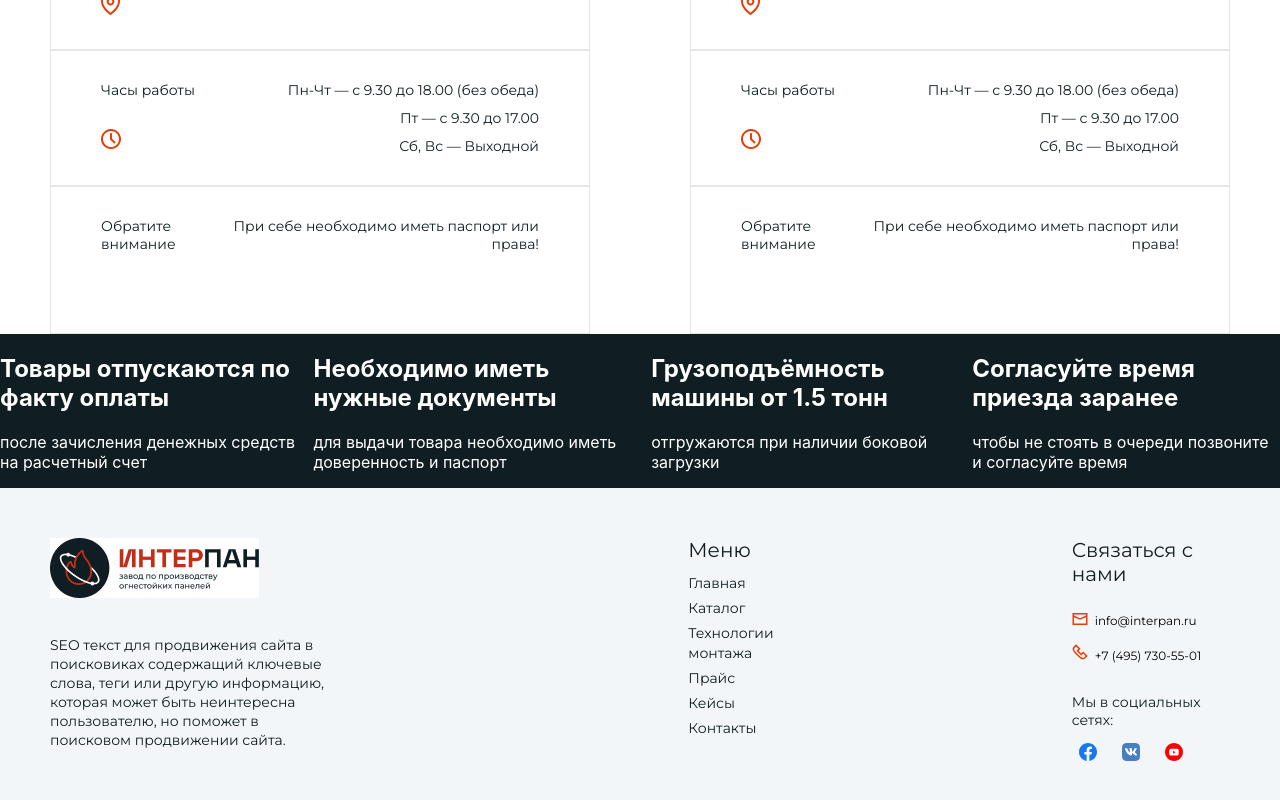
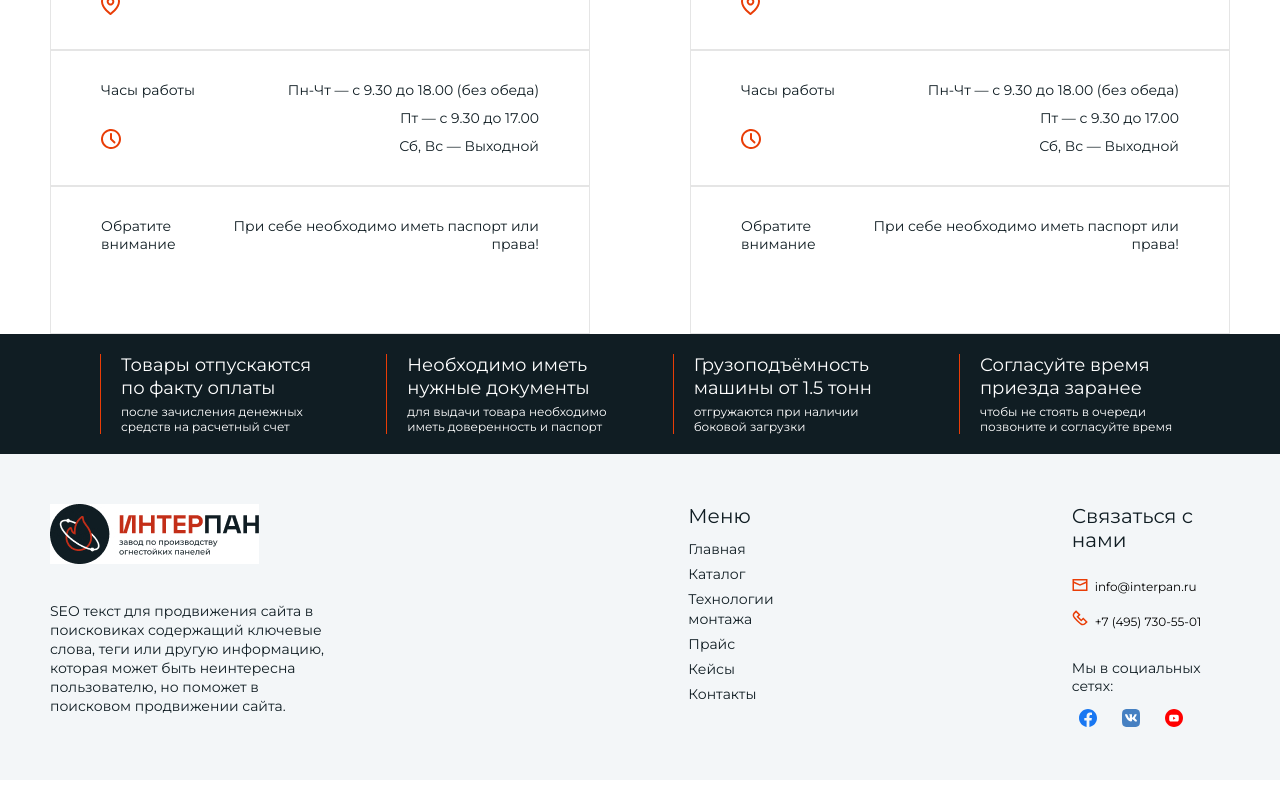
Before and after one commit to Ilya26071995/new, a React app: page /contacts in a window 1280 px wide. Shown: the part 1243-2043 px from the top of the page. Built offline with nearby package versions, Linux system fonts and the light colour scheme.

Commit message:
fix delivery styles

```diff
--- a/src/components/Delivery/Delivery.module.scss
+++ b/src/components/Delivery/Delivery.module.scss
@@ -2,4 +2,30 @@
   background-color: #101d23;
   color: #fff;
   display: flex;
+  justify-content: space-between;
+  padding: 20px 100px;
+  font-family: "Montserrat", sans-serif;
 }
+
+.block {
+  width: 200px;
+  display: flex;
+  flex-direction: column;
+  gap: 5px;
+  border-left: 1px solid #e93d07;
+  padding-left: 20px;
+}
+
+.title {
+  font-weight: 500;
+  font-size: 18px;
+  line-height: 125%;
+  margin: 0;
+}
+
+.text {
+  font-weight: 500;
+  font-size: 12px;
+  line-height: 125%;
+  margin: 0;
+}
--- a/src/components/Delivery/index.tsx
+++ b/src/components/Delivery/index.tsx
@@ -29,9 +29,9 @@ const Delivery = () => {
   return (
     <div className={s.background}>
       {INFO.map(({ title, text }: InfoType, index) => (
-        <div key={index}>
-          <h2>{title}</h2>
-          <p>{text}</p>
+        <div className={s.block} key={index}>
+          <h2 className={s.title}>{title}</h2>
+          <p className={s.text}>{text}</p>
         </div>
       ))}
     </div>
```
